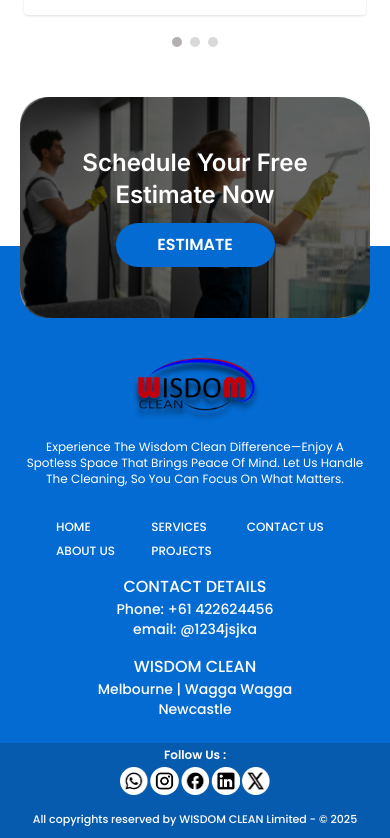
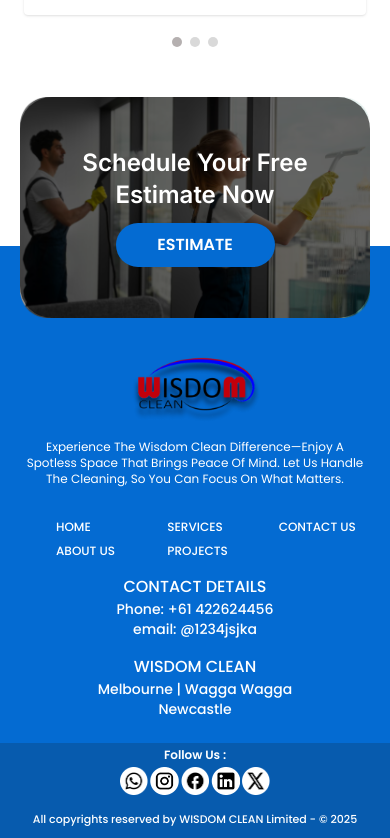
Before and after one commit to udara885/cleaning-website, a React (Vite) app in the folder frontend/: page / in a window 390 px wide. Shown: the part 3137-3975 px from the top of the page. Built offline with nearby package versions, Linux system fonts and the light colour scheme.

Commit message:
Refactor Footer component for improved layout and responsiveness

```diff
--- a/frontend/src/components/Footer.tsx
+++ b/frontend/src/components/Footer.tsx
@@ -23,7 +23,7 @@
           <img
             src="/src/assets/logo.png"
             alt="logo"
-            className="mt-24 w-45.25"
+            className="mt-24 w-45.25 lg:-mx-8"
           />
           <p className="px-6 text-center text-xs text-white capitalize lg:px-0 lg:text-left">
             Experience the Wisdom Clean difference—enjoy a spotless space that
@@ -31,7 +31,7 @@
             on what matters.
           </p>
         </div>
-        <div className="mt-8 grid w-full grid-cols-3 gap-2 px-14 lg:mt-0 lg:w-auto lg:gap-x-10 lg:pt-10">
+        <div className="mt-8 grid w-full grid-cols-3 gap-x-14 gap-y-2 px-14 lg:mt-0 lg:w-auto lg:gap-x-10 lg:pt-10">
           {["home", "services", "contact us", "about us", "projects"].map(
             (item, index) => (
               <Link
```
